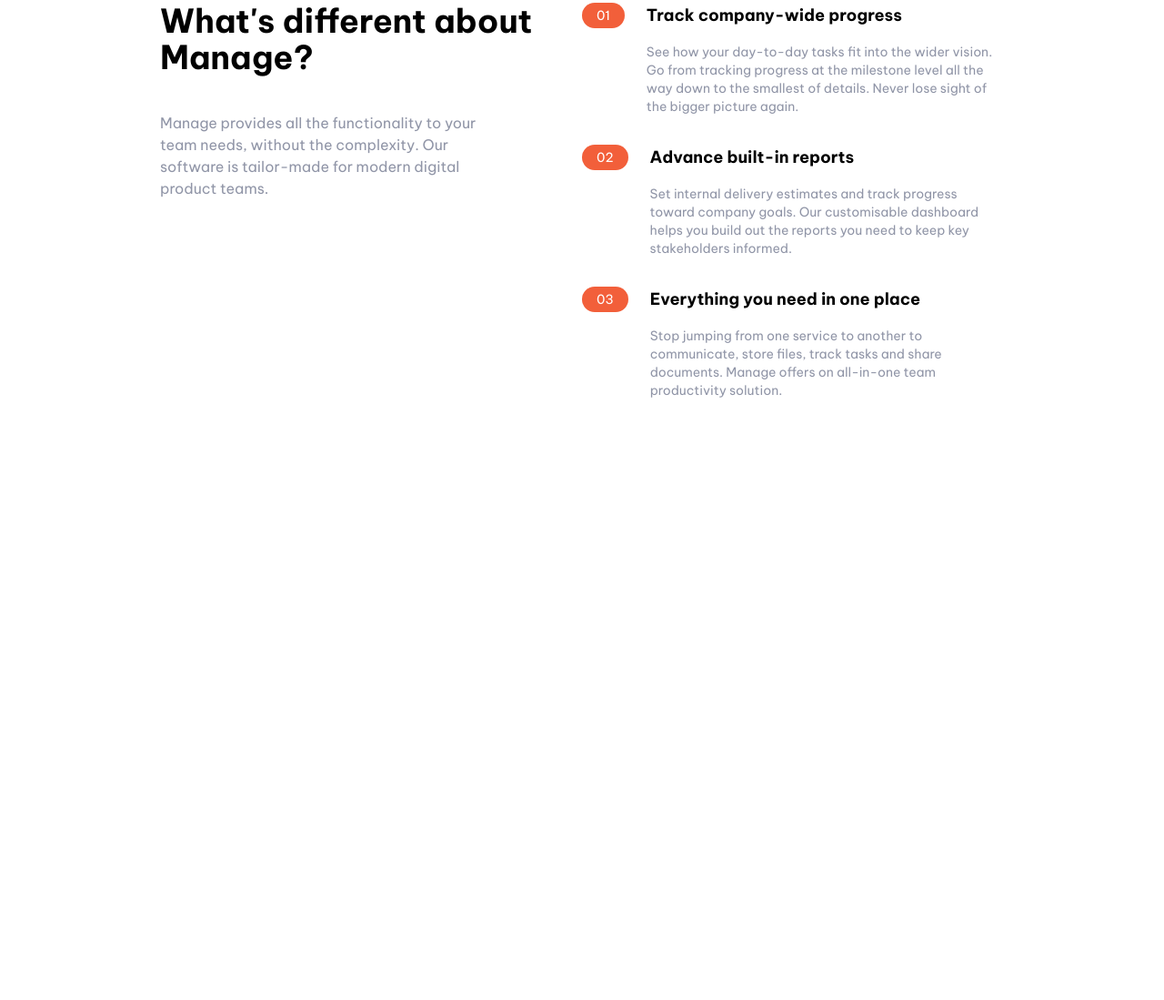
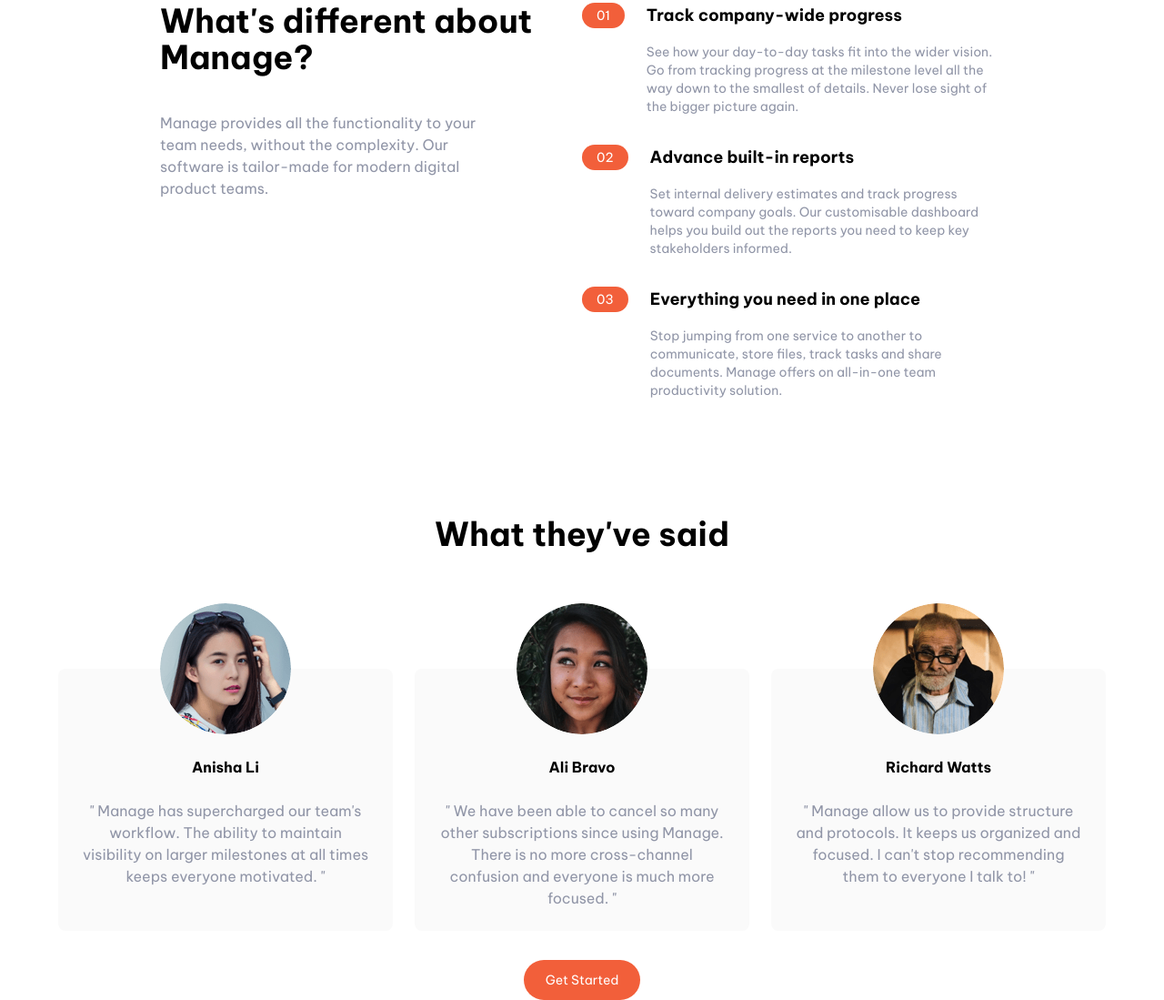
Before and after one commit to bazifabdullah/Manage-Landing-Page, a website: page index.html in a window 1280 px wide. Shown: the part 633-1732 px from the top of the page at 91% size. Before the commit the page ends 1072 px from the top, so only its background shows below. Drawn offline with Linux system fonts and the light colour scheme.

Commit message:
Complete Testimonial Section

```diff
--- a/index.html
+++ b/index.html
@@ -124,5 +124,46 @@
             </div>
         </div>
     </section>
+<!-- Testimonials -->
+    <section id="testimonials">
+        <div class="max-w-6xl mx-auto mt-32 text-center">
+            <h2 class="text-center text-4xl font-bold">
+                What they've said
+            </h2>
+            <div class="flex flex-col mt-32 md:flex-row md:space-x-6">
+                <div class="flex flex-col max-w-sm mx-auto items-center p-6 space-y-6 rounded-lg bg-veryLightGray md:w-1/3">
+                    <img src="images/avatar-anisha.png" alt="testimonial-img" class="rounded-full -mt-24">
+                    <h5 class="font-bold text-1xl">
+                        Anisha Li
+                    </h5>
+                    <p class="text-darkGrayishBlue">
+                        " Manage has supercharged our team's workflow. The ability to maintain visibility on larger milestones at all times keeps everyone motivated. "
+                    </p>
+                </div>
+                <div class="hidden flex-col items-center p-6 space-y-6 rounded-lg bg-veryLightGray md:w-1/3 md:flex">
+                    <img src="images/avatar-ali.png" alt="testimonial-img" class="rounded-full -mt-24">
+                    <h5 class="font-bold text-1xl">
+                        Ali Bravo
+                    </h5>
+                    <p class="text-darkGrayishBlue">
+                        " We have been able to cancel so many other subscriptions since using Manage. There is no more cross-channel confusion and everyone is much more focused. "
+                    </p>
+                </div>
+                <div class="hidden flex-col items-center p-6 space-y-6 rounded-lg bg-veryLightGray md:w-1/3 md:flex">
+                    <img src="images/avatar-richard.png" alt="testimonial-img" class="rounded-full -mt-24">
+                    <h5 class="font-bold text-1xl">
+                        Richard Watts
+                    </h5>
+                    <p class="text-darkGrayishBlue">
+                        " Manage allow us to provide structure and protocols. It keeps us organized and focused. I can't stop recommending them to everyone I talk to! "
+                    </p>
+                </div>
+            </div>
+            <div class="flex justify-center mt-8">
+                <a href="#" class="bg-brightRed px-6 p-3 text-white rounded-full hover:bg-brightRedLight text-sm">Get Started</a>
+            </div>
+        </div>
+    </section>
+
 </body>
 </html>
```
Also changed, not shown: src/output.css.
